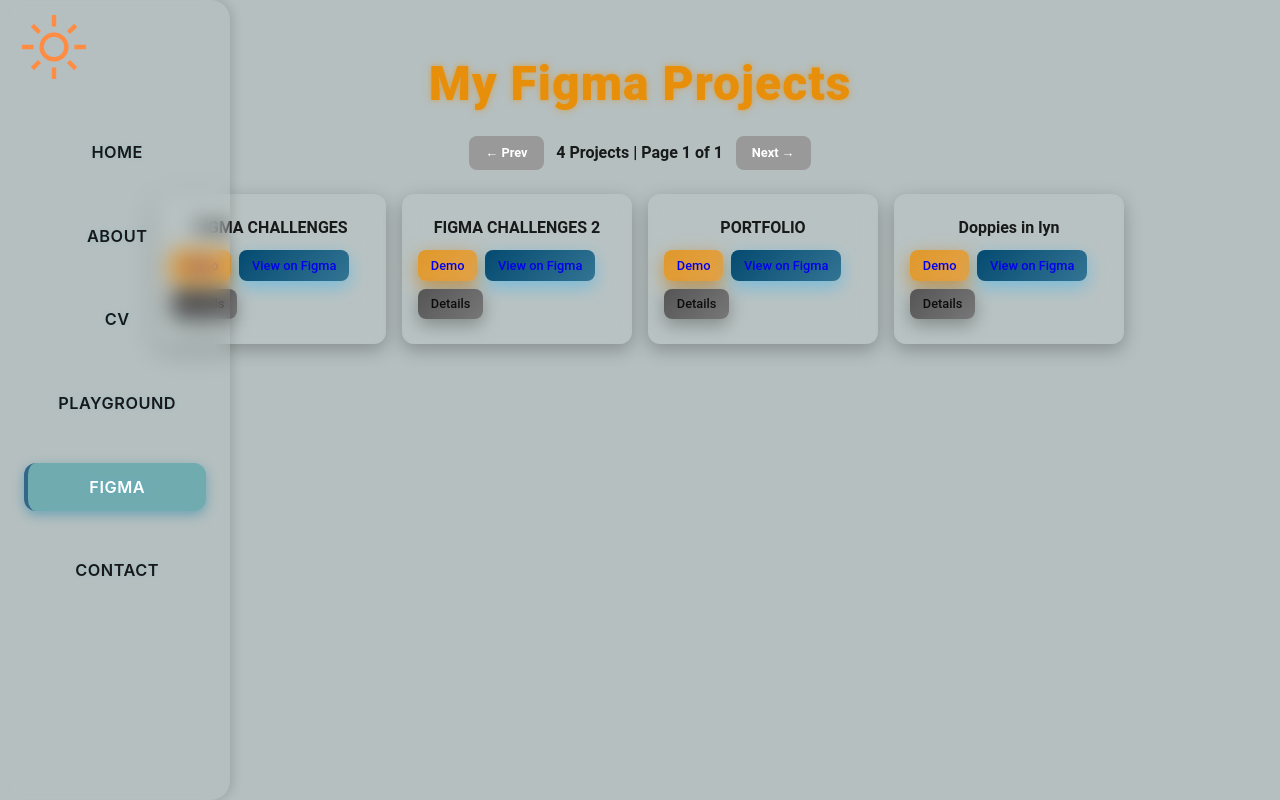
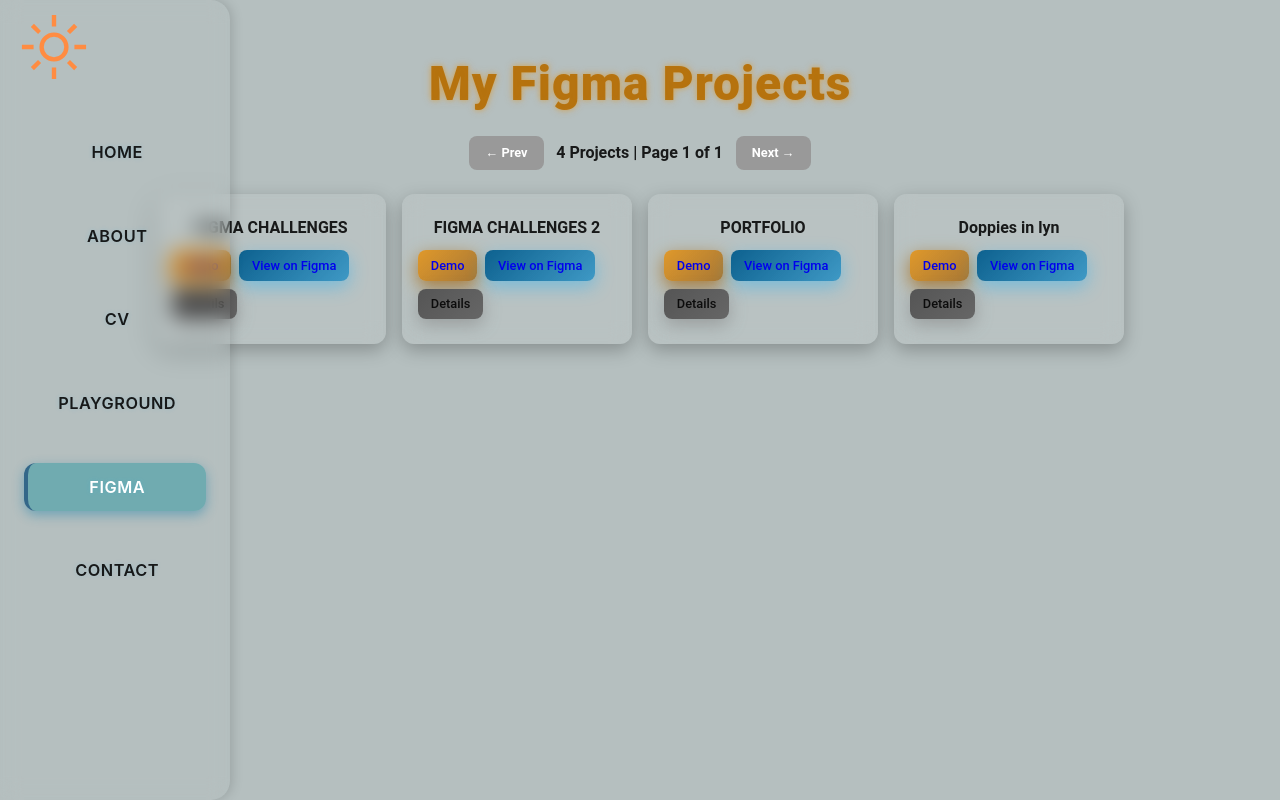
Before and after one commit to Steffycoding/PORTFOLIO, a Nuxt app: page /figma in a window 1280 px wide. Built offline with nearby package versions, Linux system fonts and the light colour scheme.

Commit message:
updated button colors

```diff
--- a/pages/figma.vue
+++ b/pages/figma.vue
@@ -179,7 +179,7 @@
   margin: 2rem 0 1rem 0;
   letter-spacing: 1px;
   position: relative;
-  color: #E78F0A;
+  color: #b5710bf8;
   background: none;
   -webkit-background-clip: unset;
   -webkit-text-fill-color: unset;
@@ -253,7 +253,8 @@
   max-height: 2.4em;
 }
 :root { --project-title-color: #fff; -figma-btn-color: #ffffff; -demo-btn:#ffffff; -open-btn:#ffffff; }
-body.light-mode { --project-title-color: #333; -figma-btn-color: #fff; -demo-btn:#363535; -open-btn:#333; }
+body.light-mode { --project-title-color: #333; -figma-btn-color: #333; -demo-btn:#333; -open-btn:#333; }
+body.dark-mode { --project-title-color: #fff; -figma-btn-color: #ffffff; -demo-btn:#ffffff; -open-btn:#ffffff; }
 
 /* Card Buttons */
 .card-buttons { display: flex; gap: 0.5rem; margin-top: 0.8rem; flex-wrap: wrap; }
@@ -267,28 +268,28 @@
   transition: 0.3s;
 }
 .demo-btn {
-  background: linear-gradient(135deg, #e78f0ad2, #e89e38e3);
-  box-shadow: 0 6px 18px rgba(199, 120, 2, 0.627);
+  background: linear-gradient(135deg, #e78f0ad2, #a87835);
+  box-shadow: 0 6px 18px rgb(170, 124, 55);
 }
 .demo-btn:hover {
   transform: scale(1.05);
   box-shadow: 0 8px 25px rgba(231,143,10,0.6);
 }
 .figma-btn {
-  background: linear-gradient(135deg, #044a70, #005681b9);
+  background: linear-gradient(135deg, #0d618f, #1089c6b9);
   box-shadow: 0 6px 18px rgba(19,174,251,0.4);
 }
 .figma-btn:hover {
   transform: scale(1.05);
-  box-shadow: 0 8px 25px rgba(19,174,251,0.6);
+  box-shadow: 0 8px 25px rgba(10, 59, 84, 0.6);
 }
 .open-btn {
-  background: linear-gradient(135deg, #555, #777);
-  box-shadow: 0 6px 18px rgba(0,0,0,0.3);
+  background: linear-gradient(135deg, #555, #666666);
+  box-shadow: 0 6px 18px rgba(115, 114, 114, 0.458);
 }
 .open-btn:hover {
   transform: scale(1.05);
-  box-shadow: 0 8px 25px rgba(0,0,0,0.5);
+  box-shadow: 0 8px 25px rgba(74, 72, 72, 0.5);
 }
 
 
@@ -351,7 +352,7 @@
   padding: 0.45rem 1rem;
   border-radius: 8px;
   border: none;
-  background: #13AEFB;
+  background: #0f7db3;
   color: #fff;
   cursor: pointer;
   font-size: 0.8rem;
@@ -376,7 +377,7 @@
   margin-bottom: 0.8rem;
   text-align: center;
   color: #221e1e;
-  text-shadow: 0 0 5px rgba(19,174,251,0.5);
+  text-shadow: 0 0 5px rgba(18, 76, 105, 0.5);
   font-size: 1.3rem;
 }
 
```
